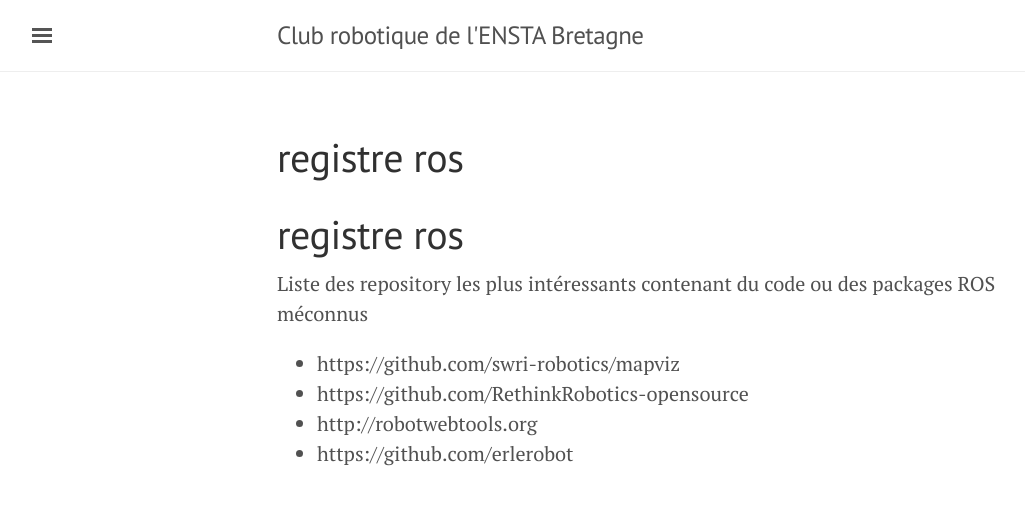
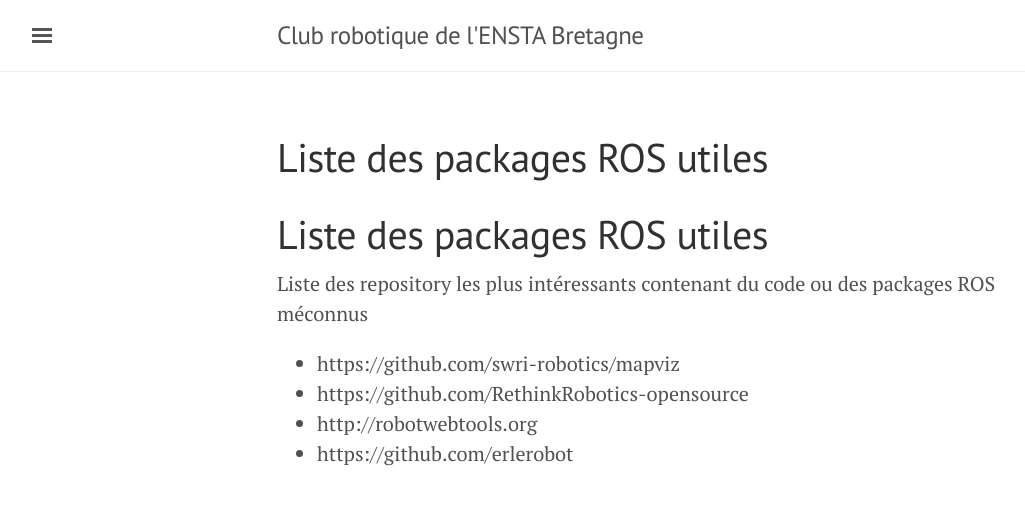
Before and after one commit to EnstaBretagneClubRobo/EnstaBretagneClubRobo.github.io, a Jekyll site: the page built from docs/packagesRos.md, in a window 1280 px wide. Shown: the top 505 px of the page, without its empty margins (3-1028 px from the left). Built offline with Jekyll 4.4.1, drawn with Linux system fonts in a browser that asks for light colours; our own code applies the rules of GitHub Pages for plain Markdown files.

Commit message:
Update packagesRos.md

```diff
--- a/docs/packagesRos.md
+++ b/docs/packagesRos.md
@@ -1,4 +1,4 @@
-# registre ros
+# Liste des packages ROS utiles
 Liste des repository les plus intéressants contenant du code ou des packages ROS méconnus
 
  - https://github.com/swri-robotics/mapviz
```
